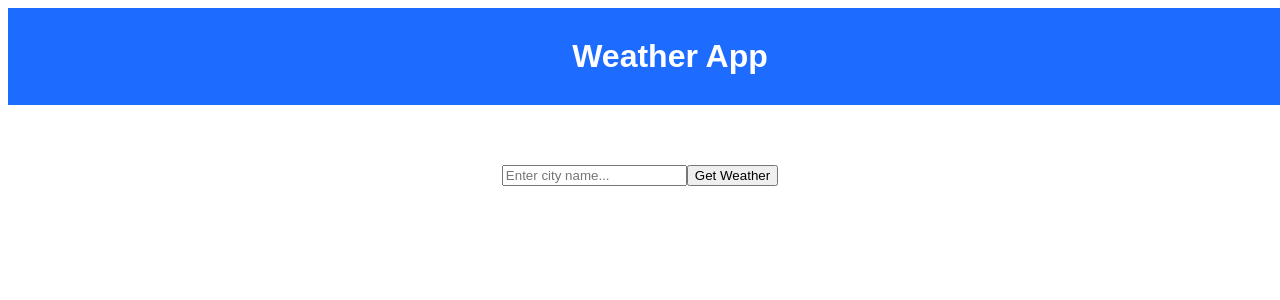
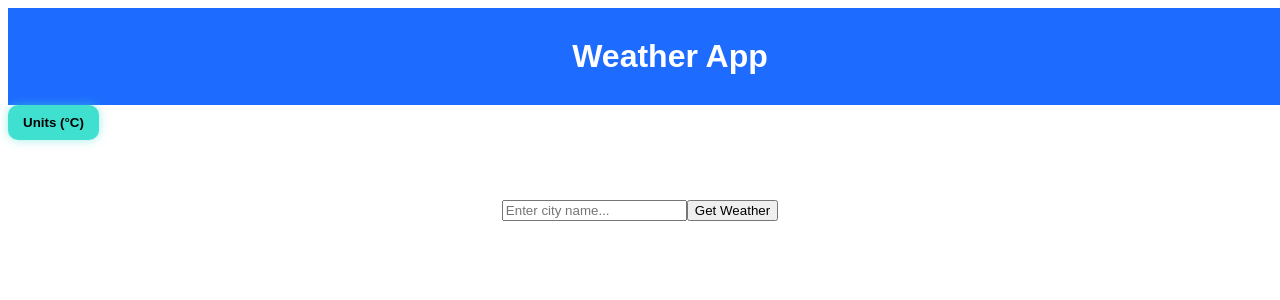
Before and after one commit to utk7arsh/Weather-app, a Next.js app: page / in a window 1280 px wide. Shown: the top 300 px of the page. Built offline with nearby package versions, Linux system fonts and the light colour scheme.

Commit message:
Unit change button and some more CSS fix

```diff
--- a/pages/index.tsx
+++ b/pages/index.tsx
@@ -23,6 +23,22 @@ const Title = styled.h1`
   align-items: center;
   margin: 0;
   font-family: 'Poppins', sans-serif;
+`;
+
+const ToggleButton = styled.button`
+  background-color: turquoise;
+  border: none;
+  border-radius: 10px;
+  color: black;
+  padding: 10px 15px;
+  margin-right: auto;
+  font-weight: bold;
+  box-shadow: 0 0 10px rgba(64, 224, 208, 0.5);
+  transition: box-shadow 0.3s ease;
+
+  &:hover {
+    box-shadow: 0 0 20px rgba(64, 224, 208, 0.9);
+  }
 `;
 
 const WeatherContainer = styled.div`
@@ -121,7 +137,14 @@ const Button = styled.button`
   border: none;
   border-radius: 10px;
   color: black;
-  padding: 15px 25px
+  padding: 15px 25px;
+  font-weight: bold;
+  box-shadow: 0 0 10px rgba(64, 224, 208, 0.5);
+  transition: box-shadow 0.3s ease;
+
+  &:hover {
+    box-shadow: 0 0 20px rgba(64, 224, 208, 0.9);
+  }
 `;
 
 
@@ -130,7 +153,8 @@ const HomePage = () => {
   const [weather, setWeather] = useState(null);
   const [error, setError] = useState('');
   const [forecast, setForecast] = useState([]);
-  const [showForecast, setShowForecast] = useState(false); // Track whether forecast has been fetched
+  const [showForecast, setShowForecast] = useState(false);
+  const [unit, setUnit] = useState('C');
 
   const fetchWeather = async (e) => {
     e.preventDefault();
@@ -186,11 +210,21 @@ const HomePage = () => {
     fetchForecast();
   };
 
+  const toggleUnit = () => {
+    setUnit(unit === 'C' ? 'F' : 'C');
+  };
+
+  const convertToFahrenheit = (celsius) => {
+    return ((celsius * 9) / 5 + 32).toFixed(2);
+  };
+
+
   return (
     <div>
       <TitleWrapper>
         <Title>Weather App</Title>
       </TitleWrapper>
+      <ToggleButton onClick={toggleUnit}>Units (°{unit})</ToggleButton>
       <InputWrapper>
         <form onSubmit={fetchWeather}>
           <input
@@ -214,7 +248,7 @@ const HomePage = () => {
         <WeatherContainer>
           <h2>{weather.city_name}, {weather.country_code}</h2>
           <WeatherIcon src={`/icons/${weather.weather.icon}.png`} alt="Icon" />
-          <p>Temperature: {weather.temp}°C</p>
+          <p>Temperature: {unit === 'C' ? weather.temp : convertToFahrenheit(weather.temp)}°{unit}</p>
           <p>Humidity: {weather.rh}%</p>
           <p>Description: {weather.weather.description}</p>
           {!showForecast && ( // Render the button
@@ -231,7 +265,7 @@ const HomePage = () => {
               <h3>{day.valid_date}</h3>
               <WeatherIcon src={`/icons/${day.weather.icon}.png`} alt="Icon" />
               <p>Temperature: </p>
-              <p>High: {day.max_temp}°C, Low: {day.min_temp}°C</p>
+              <p>High: {unit === 'C' ? day.max_temp : convertToFahrenheit(day.max_temp)}°{unit}, Low: {unit === 'C' ? day.min_temp : convertToFahrenheit(day.min_temp)}°{unit}</p>
               <p>Humidity: {day.rh}%</p>
               <p>Description: {day.weather.description}</p>
             </ForecastContainer>
```
